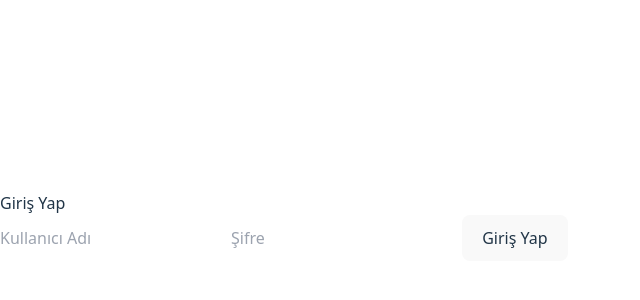
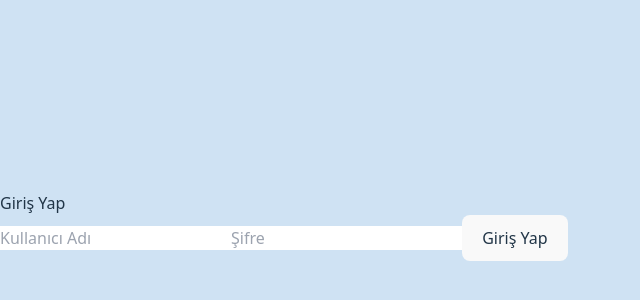
Before and after one commit to kiyanaa/ebtcarreserve, a React (Vite) app in the folder arac-frontend/: page /login in a window 1280 px wide. Shown: the part 174-474 px from the top of the page, without its empty margins (0-640 px from the left). Built offline with nearby package versions, Linux system fonts and the light colour scheme.

Commit message:
Update index.css

```diff
--- a/arac-frontend/src/index.css
+++ b/arac-frontend/src/index.css
@@ -1,6 +1,10 @@
+/* index.css veya global CSS dosyan */
 
+@tailwind base;
+@tailwind components;
+@tailwind utilities;
 
-
+/* Global font ve renk ayarları */
 :root {
   font-family: system-ui, Avenir, Helvetica, Arial, sans-serif;
   line-height: 1.5;
@@ -8,43 +12,26 @@
 
   color-scheme: light dark;
   color: rgba(255, 255, 255, 0.87);
-  background-color: #242424;
 
   font-synthesis: none;
   text-rendering: optimizeLegibility;
   -webkit-font-smoothing: antialiased;
   -moz-osx-font-smoothing: grayscale;
-
 }
 
-button, select, input[type="button"], input[type="submit"] {
-  -webkit-appearance: button;
-  appearance: button;
-}
-
-a {
-  font-weight: 500;
-  color: #646cff;
-  text-decoration: inherit;
-}
-a:hover {
-  color: #535bf2;
-}
-
-body {
+/* Global arka plan ve minimum yüksekliği tüm app için */
+body, #root {
+  @apply bg-kariyerBlue min-h-screen;
   margin: 0;
   display: flex;
   place-items: center;
   min-width: 320px;
-  min-height: 100vh;
 }
 
-h1 {
-  font-size: 3.2em;
-  line-height: 1.1;
-}
-
-button {
+/* Button, input ve select stilleri */
+button, select, input[type="button"], input[type="submit"] {
+  -webkit-appearance: button;
+  appearance: button;
   border-radius: 8px;
   border: 1px solid transparent;
   padding: 0.6em 1.2em;
@@ -55,18 +42,36 @@ button {
   cursor: pointer;
   transition: border-color 0.25s;
 }
+
 button:hover {
   border-color: #646cff;
 }
+
 button:focus,
 button:focus-visible {
   outline: 4px auto -webkit-focus-ring-color;
 }
 
+/* Linkler */
+a {
+  font-weight: 500;
+  color: #646cff;
+  text-decoration: inherit;
+}
+a:hover {
+  color: #535bf2;
+}
+
+/* Başlıklar */
+h1 {
+  font-size: 3.2em;
+  line-height: 1.1;
+}
+
+/* Light mode */
 @media (prefers-color-scheme: light) {
   :root {
     color: #213547;
-    background-color: #ffffff;
   }
   a:hover {
     color: #747bff;
```
